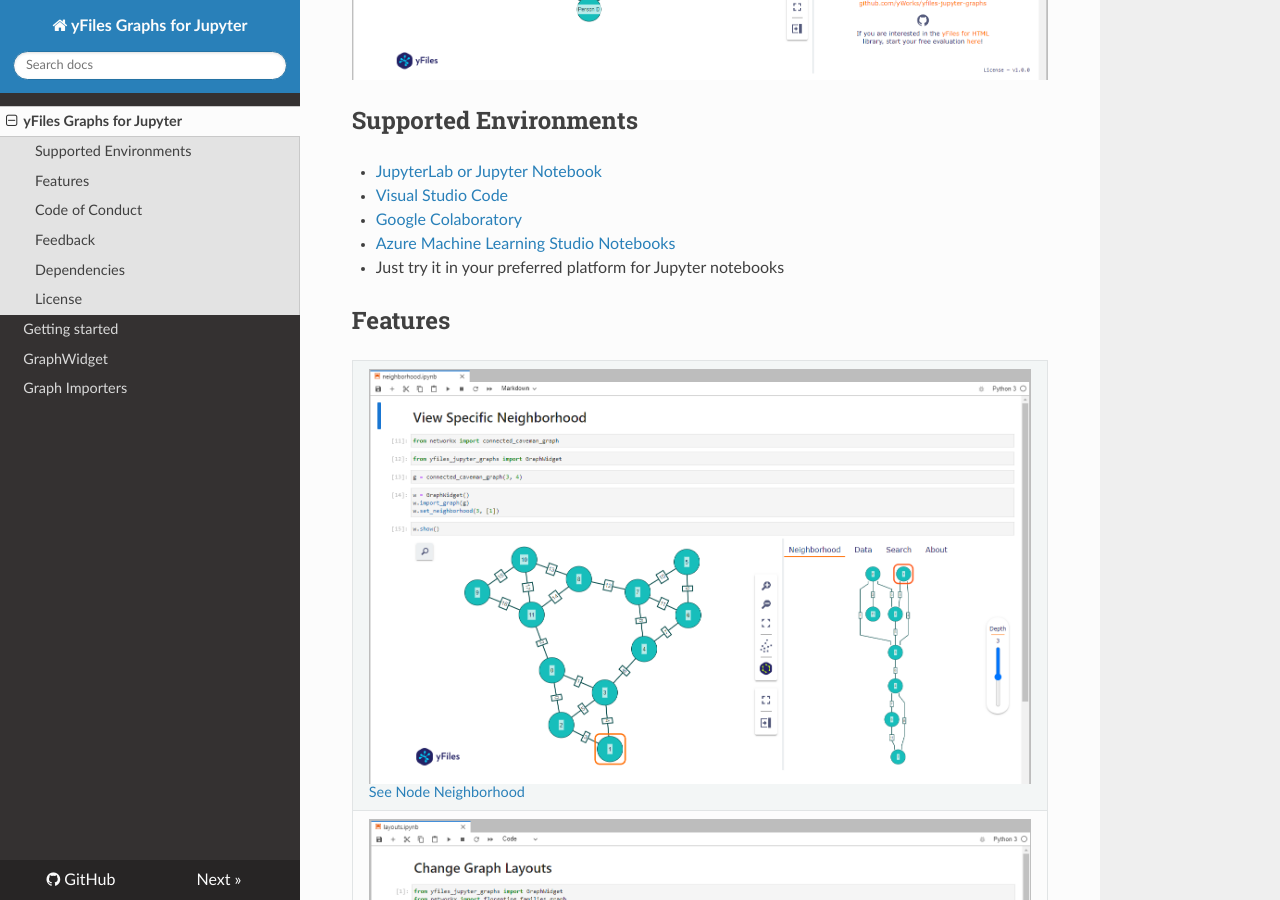
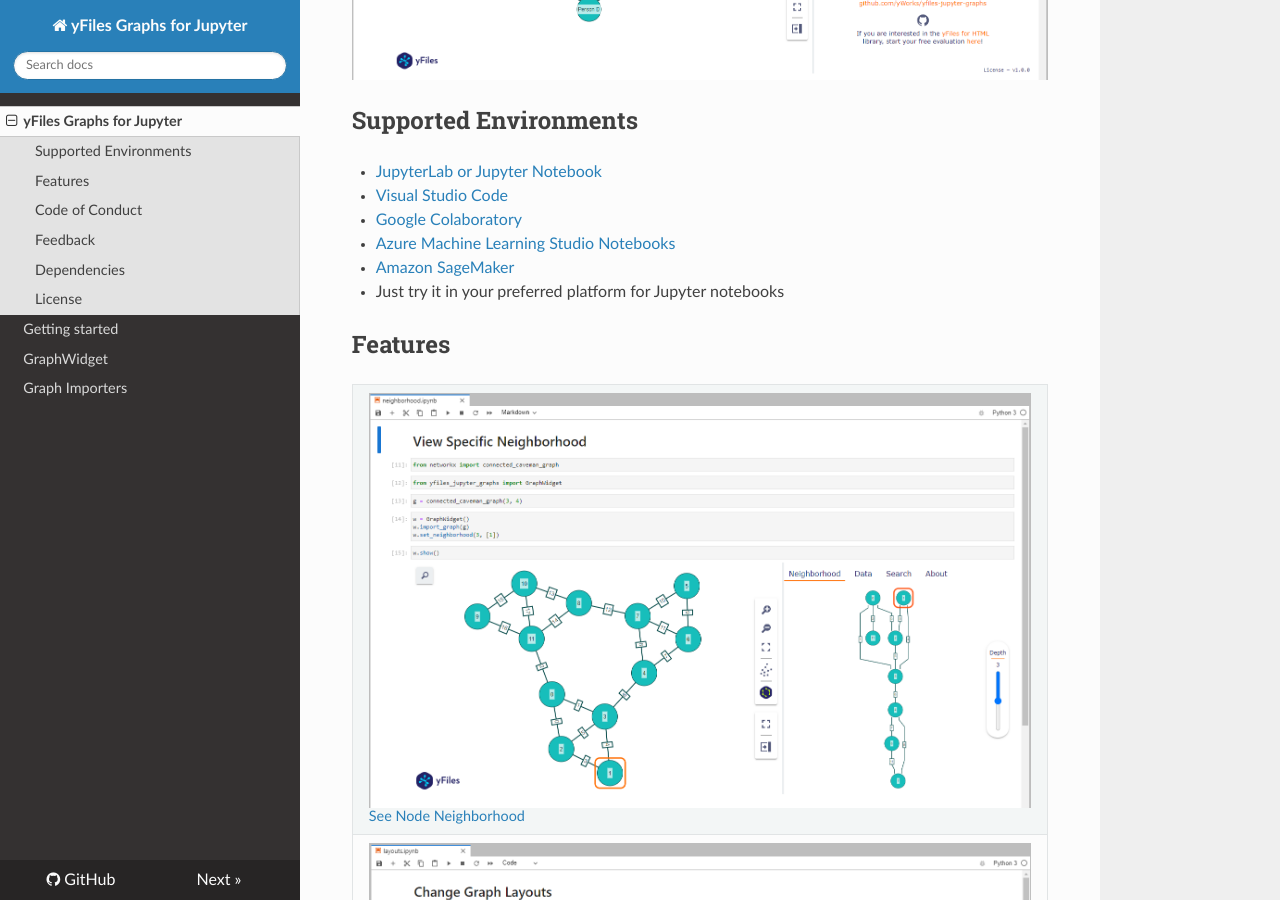
Before and after one commit to yWorks/yfiles-jupyter-graphs, an MkDocs documentation site: the page built from mkdocs/index.md, in a window 1280 px wide and 900 px high, scrolled down 826 px. Built offline with MkDocs 1.6.1, drawn with Linux system fonts in a browser that asks for light colours; nearby versions of some CDN libraries.

Commit message:
v1.4.5 - support for Amazon SageMaker

```diff
--- a/mkdocs/index.md
+++ b/mkdocs/index.md
@@ -17,6 +17,7 @@
 - [Visual Studio Code](https://code.visualstudio.com/)
 - [Google Colaboratory](https://colab.research.google.com/)
 - [Azure Machine Learning Studio Notebooks](https://azure.microsoft.com/en-us/products/machine-learning/)
+- [Amazon SageMaker](https://aws.amazon.com/sagemaker/)
 - Just try it in your preferred platform for Jupyter notebooks
 
 ## Features
```
Also changed, not shown: README.md (+1 -0 lines).
